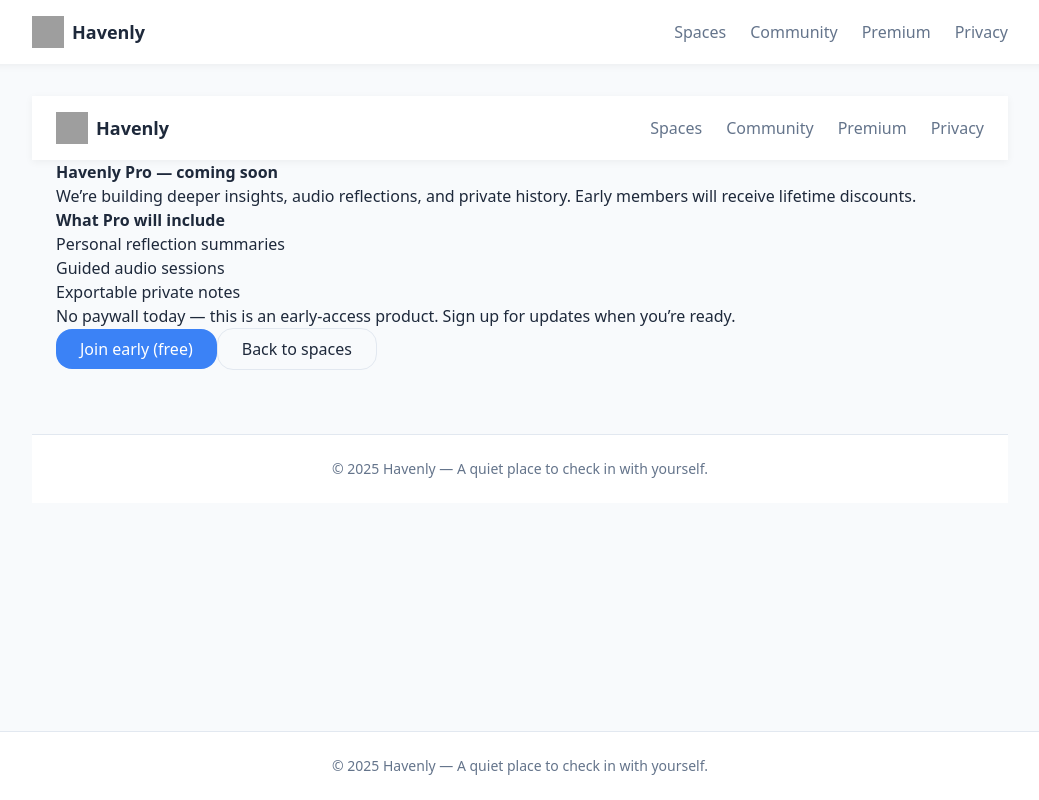
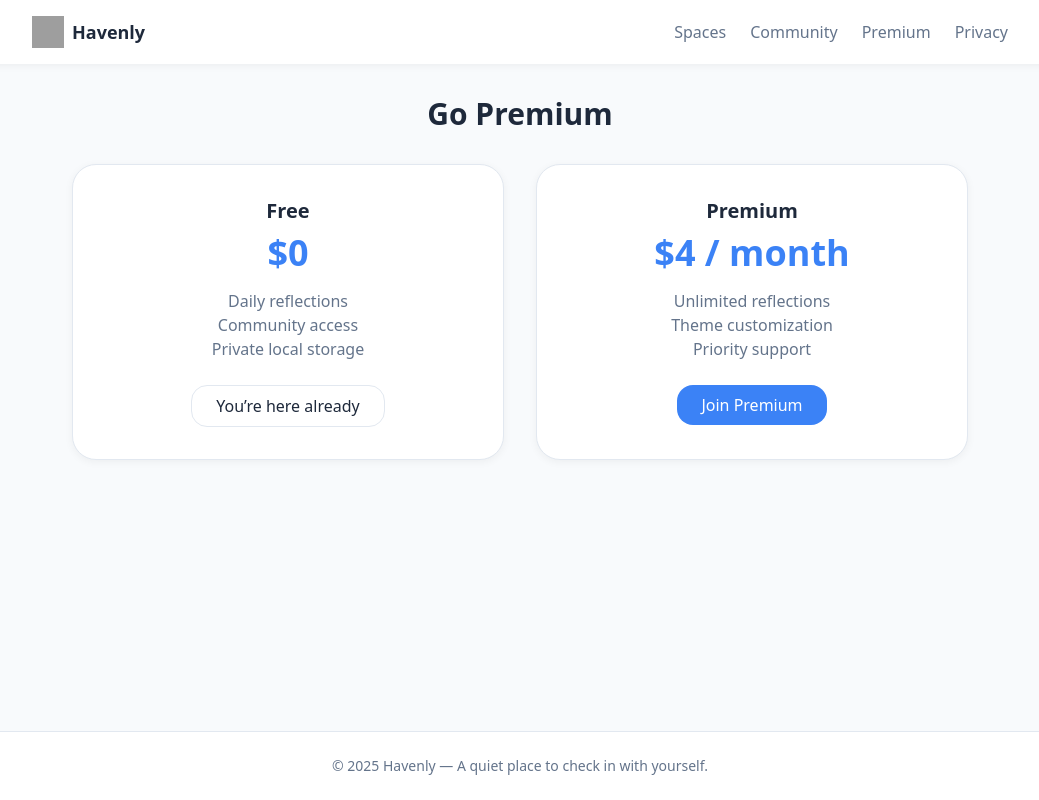
Before and after one commit to Khrboshi/havenly, a Next.js app: page /premium in a window 1280 px wide. Shown: the whole page, without its empty margins (120-1159 px from the left). Built offline with nearby package versions, Linux system fonts and the light colour scheme; grey boxes are pictures that could not be loaded.

Commit message:
Update premium.js

```diff
--- a/pages/premium.js
+++ b/pages/premium.js
@@ -1,30 +1,51 @@
-import Header from '../components/Header'
-import Footer from '../components/Footer'
-import Link from 'next/link'
+import Head from "next/head";
+import Link from "next/link";
 
-export default function Premium(){
+export default function Premium() {
+  const tiers = [
+    {
+      name: "Free",
+      price: "$0",
+      features: ["Daily reflections", "Community access", "Private local storage"],
+      cta: "You’re here already",
+    },
+    {
+      name: "Premium",
+      price: "$4 / month",
+      features: ["Unlimited reflections", "Theme customization", "Priority support"],
+      cta: "Join Premium",
+    },
+  ];
+
   return (
     <>
-      <Header/>
-      <main className="container premium">
-        <h2>Havenly Pro — coming soon</h2>
-        <p className="muted">We’re building deeper insights, audio reflections, and private history. Early members will receive lifetime discounts.</p>
-
-        <div className="card">
-          <h3>What Pro will include</h3>
-          <ul>
-            <li>Personal reflection summaries</li>
-            <li>Guided audio sessions</li>
-            <li>Exportable private notes</li>
-          </ul>
-          <p className="muted">No paywall today — this is an early-access product. Sign up for updates when you’re ready.</p>
-          <div className="row">
-            <Link href="/"><a className="btn-primary">Join early (free)</a></Link>
-            <Link href="/rooms"><a className="btn-ghost">Back to spaces</a></Link>
+      <Head>
+        <title>Premium — Havenly</title>
+      </Head>
+      <h1 className="text-3xl font-semibold mb-8 text-center">Go Premium</h1>
+      <div className="grid md:grid-cols-2 gap-8 max-w-4xl mx-auto">
+        {tiers.map((tier) => (
+          <div
+            key={tier.name}
+            className="bg-white border border-border rounded-2xl shadow-soft p-8 text-center hover:shadow-md transition"
+          >
+            <h3 className="text-xl font-semibold mb-2">{tier.name}</h3>
+            <p className="text-4xl font-bold text-primary mb-4">{tier.price}</p>
+            <ul className="mb-6 text-text-muted">
+              {tier.features.map((f, i) => (
+                <li key={i}>{f}</li>
+              ))}
+            </ul>
+            {tier.name === "Free" ? (
+              <span className="btn-ghost cursor-default">{tier.cta}</span>
+            ) : (
+              <Link href="/" className="btn-primary">
+                {tier.cta}
+              </Link>
+            )}
           </div>
-        </div>
-      </main>
-      <Footer/>
+        ))}
+      </div>
     </>
-  )
+  );
 }
```
